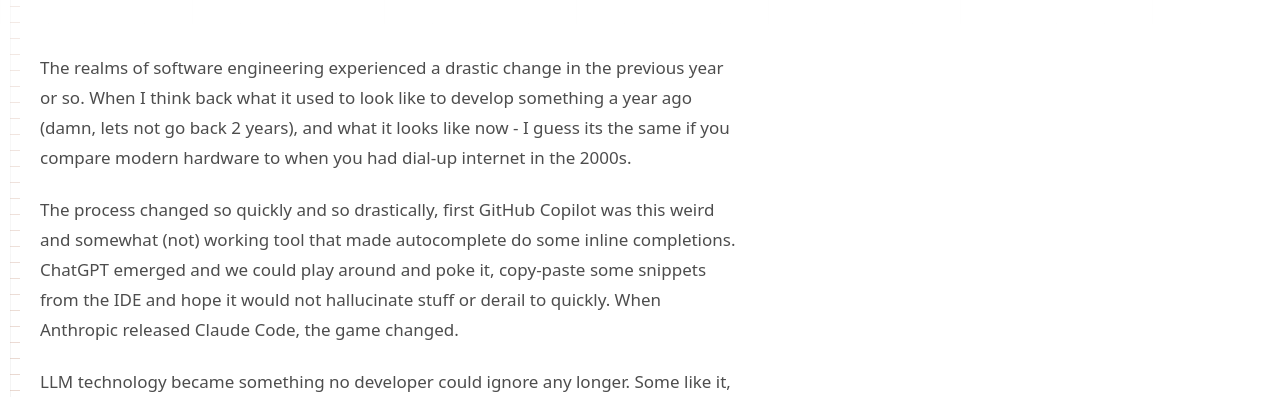
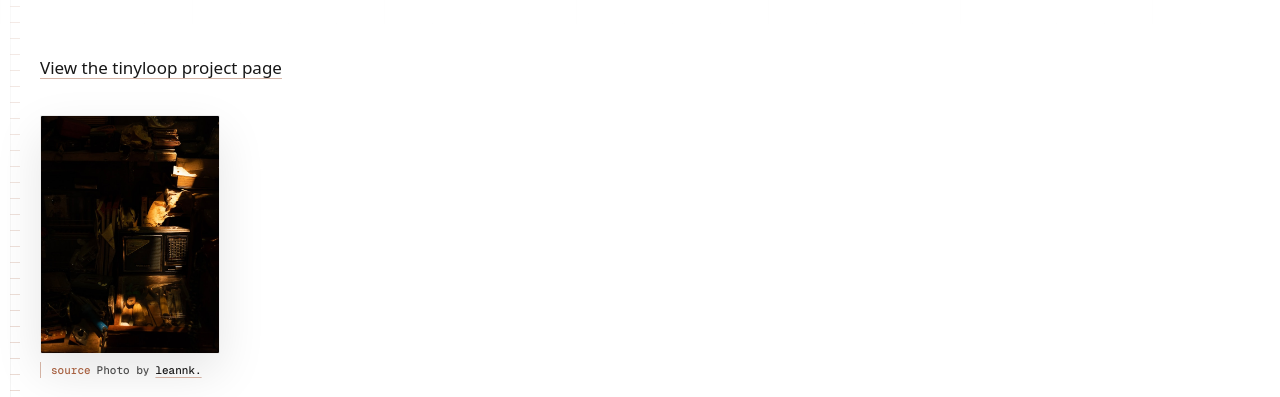
Before and after one commit to czyber/bernhardhauke, an Astro site: page /articles/tinyloop-what-makes-clankers-clank in a window 1280 px wide. Shown: the part 553-950 px from the top of the page. Built offline with nearby package versions, Linux system fonts and the light colour scheme; Astro itself is replaced by a stand-in of ours; some packages are replaced by stand-ins of ours; a web font is replaced by a local one.

Commit message:
add image

```diff
--- a/src/content/articles/tinyloop-what-makes-clankers-clank.md
+++ b/src/content/articles/tinyloop-what-makes-clankers-clank.md
@@ -7,6 +7,19 @@
   - Project
   - AI
 ---
+
+[View the tinyloop project page](/projects/tinyloop/)
+
+<figure class="prose-figure prose-figure--small">
+  <img
+    src="/articles/tinyloop/leannk-OUSRuN8JnzM-unsplash.jpg"
+    alt="A warmly lit vintage radio and shelves in a dark room"
+  />
+  <figcaption>
+    Photo by
+    <a href="https://unsplash.com/@leannk_official?utm_source=unsplash&utm_medium=referral&utm_content=creditCopyText">leannk.</a>
+  </figcaption>
+</figure>
 
 The realms of software engineering experienced a drastic change in the previous year or so. When I think back what it used to look like to develop something a year ago (damn, lets not go back 2 years), and what it looks like now - I guess its the same if you compare modern hardware to when you had dial-up internet in the 2000s.
 
--- a/src/styles/global.css
+++ b/src/styles/global.css
@@ -1549,6 +1549,17 @@
   margin-top: 32px;
 }
 
+.prose figure {
+  max-width: 760px;
+  margin-top: 32px;
+}
+
+.prose .prose-figure--small {
+  width: min(180px, 100%);
+  max-width: min(180px, 100%);
+  margin-bottom: 32px;
+}
+
 .prose img {
   display: block;
   width: 100%;
@@ -1565,6 +1576,38 @@
   box-shadow:
     inset 0 1px 0 var(--edge-light),
     0 18px 48px rgba(0, 0, 0, 0.38);
+}
+
+.prose figcaption {
+  display: flex;
+  align-items: center;
+  gap: 6px;
+  margin-top: 8px;
+  border-left: 1px solid var(--accent-line);
+  padding-left: 10px;
+  color: var(--muted);
+  font-family: var(--font-mono);
+  font-size: 11px;
+  font-weight: 500;
+  line-height: 16px;
+  letter-spacing: 0;
+}
+
+.prose figcaption::before {
+  content: "source";
+  color: var(--accent);
+}
+
+.prose figcaption a {
+  color: var(--text);
+  text-decoration-color: var(--accent-line);
+  text-decoration-thickness: 1px;
+  text-underline-offset: 3px;
+}
+
+.prose figcaption a:hover,
+.prose figcaption a:focus-visible {
+  color: var(--accent);
 }
 
 .prose hr {
```
Also changed, not shown: public/articles/tinyloop/leannk-OUSRuN8JnzM-unsplash.jpg (added).
